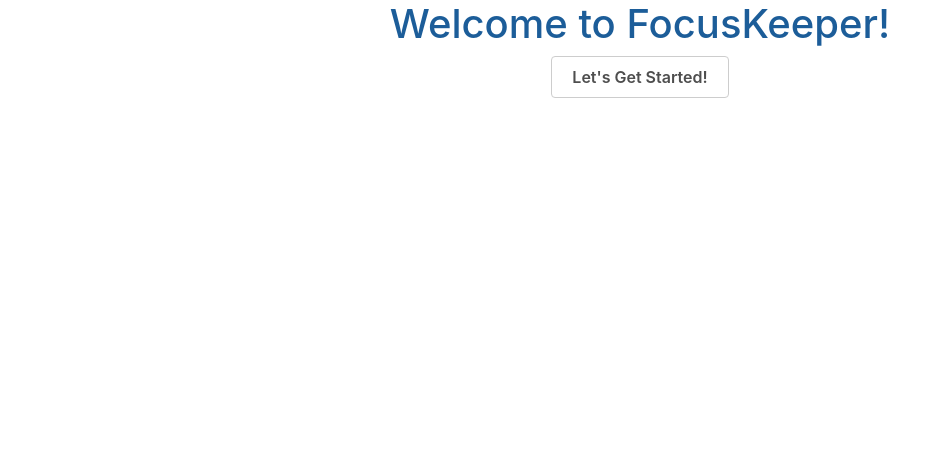
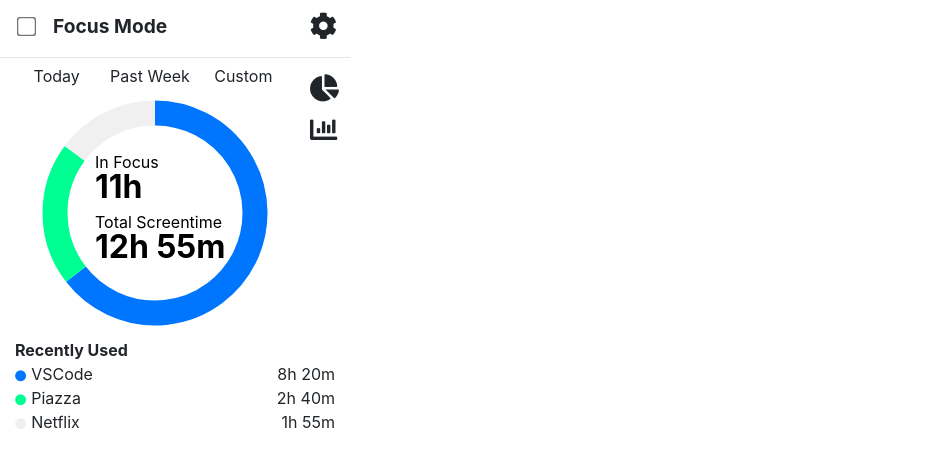
Before and after one commit to BlockAppDev/FocusKeeper, a React (Create React App) app in the folder static/: page / in a window 1280 px wide. Shown: the top 468 px of the page, without its empty margins (0-950 px from the left). Built offline with nearby package versions, Linux system fonts and the light colour scheme.

Commit message:
Finished unstyled home screen

```diff
--- a/static/package.json
+++ b/static/package.json
@@ -25,5 +25,8 @@
     "not dead",
     "not ie <= 11",
     "not op_mini all"
-  ]
+  ],
+  "devDependencies": {
+    "@fortawesome/fontawesome-free": "^5.8.1"
+  }
 }
--- a/static/src/Home.js
+++ b/static/src/Home.js
@@ -1,26 +1,177 @@
 import React, { Component } from 'react';
-
+import "./home.css";
+import "@fortawesome/fontawesome-free/css/all.css"
 
 class Home extends Component {
-
 	handleOnClick = () => {
 		console.log(this.props);
 		const { history } = this.props;
 		history.push('/menu');
-	}
+  }
+
   render() {
+    let data = [
+      {"seconds": 100 * 300, "focused": true, "name": "VSCode"},
+      {"seconds": 23 * 300, "focused": false, "name": "Netflix"},
+      {"seconds": 32 * 300, "focused": true, "name": "Piazza"}
+    ];
+
+    colorizeData(data);
+    sortData(data);
+
     return (
-      <div className="Home" class = "text-center">
+      <div id="home">
+        <div id="home-header">
+          <input type="checkbox" id="focus-box"></input>
+          <span id="focus-mode-text">Focus Mode</span>
+          <i className="fas fa-cog icon" id="settings-cog"></i>
+          <hr></hr>
+        </div>
+        <div id="icon-holder">
+          <i className="fas fa-chart-pie icon"></i>
+          <i className="fas fa-chart-bar icon"></i>
+        </div>
+        <div id="date-selector">
+          <span>Today</span>
+          <span>Past Week</span>
+          <span>Custom</span>
+        </div>
+        <div id="data-vis">
+          <div id="pie-chart-container">
+            { renderPieChart(250, 250, data) }
+          </div>
+        </div>
 
-        <h1> Welcome to FocusKeeper! </ h1>
-
-
-       <button class = "muted-button" onClick={this.handleOnClick} type="button">Let's Get Started!</button>
-
-
-      </ div>
+        <div id="recently-used">
+          <span id="recently-used-text">Recently Used</span>
+          { renderRecents(data) }
+        </div>
+      </div>
     )
   }
 }
 
+function renderRecents(data) {
+  let recents = [];
+
+  for(let item of data) {
+    recents.push(getRecentText(item));
+  }
+
+  return recents;
+}
+
+function getRecentText(item) {
+  return (
+    <span key={Math.random()} className="recent-items">
+      <i className="fas fa-circle" style={{color: item.color}} key={Math.random()}></i>
+      <span>{item.name}</span>
+      <span className="recent-items-time">{secondsToHours(item.seconds)}</span>
+    </span>)
+}
+
+function colorizeData(data) {
+  let colors = ["#00FF92", "#0076FF"];
+  for(let i = 0; i < data.length; i++) {
+    let item = data[i];
+    if(item.focused) {
+      data[i].color = colors.pop();
+    }
+    else {
+      data[i].color = "#F0F0F0"
+    }
+  }
+
+  return data;
+}
+
+function sortData(data) {
+  data.sort((a, b) => {
+    if(a.focused === b.focused) {
+      return b.seconds - a.seconds;
+    }
+    return b.seconds - a.seconds;
+  });
+}
+
+function polarToCartesian(centerX, centerY, radius, angleInDegrees) {
+  var angleInRadians = (angleInDegrees-90) * Math.PI / 180.0;
+
+  return {
+    x: centerX + (radius * Math.cos(angleInRadians)),
+    y: centerY + (radius * Math.sin(angleInRadians))
+  };
+}
+
+function describeArc(x, y, radius, startAngle, endAngle){
+
+  var start = polarToCartesian(x, y, radius, endAngle);
+  var end = polarToCartesian(x, y, radius, startAngle);
+
+  var largeArcFlag = endAngle - startAngle <= 180 ? "0" : "1";
+
+  var d = [
+      "M", start.x, start.y,
+      "A", radius, radius, 0, largeArcFlag, 0, end.x, end.y
+  ].join(" ");
+
+  return d;
+}
+
+function secondsToHours(seconds) {
+  let text = "";
+  let hours = Math.floor(seconds / 3600);
+  let minutes = Math.floor((seconds % 3600) / 60);
+  if(hours > 0) {
+    text += hours + "h ";
+  }
+  if(minutes > 0) {
+    text += minutes + "m";
+  }
+
+  return text;
+}
+
+function getCircle(diam, total, previous, item) {
+  let radius = diam / 2;
+  let stroke_width = diam / 10;
+
+  let degree_width = item.seconds / total * 360;
+
+  return [previous + degree_width, <path d={describeArc(radius, radius, radius - stroke_width, previous, previous + degree_width)} fill="none" strokeWidth={stroke_width} stroke={item.color} key={Math.random()}></path>]
+}
+
+function renderPieChart(height, width, data) {
+  let total_time = 0;
+  let total_focus = 0;
+
+  for(let item of data) {
+    total_time += item.seconds;
+    if(item.focused) {
+      total_focus += item.seconds;
+    }
+  }
+
+  let circles = [];
+  let previous = 0;
+  for(let item of data) {
+    let result = getCircle(height, total_time, previous, item);
+    previous = result[0];
+    circles.push(result[1]);
+  }
+
+  let start_y = 80;
+  let text_x = width / 2 - 60;
+  return (<div>
+    <svg height={height} width={width}>
+      {circles}
+      <text x={text_x} y={start_y}>In Focus</text>
+      <text x={text_x} y={start_y + 30} fontSize="2em" fontWeight="bold">{ secondsToHours(total_focus) }</text>
+
+      <text x={text_x} y={start_y + 60}>Total Screentime</text>
+      <text x={text_x} y={start_y + 90} fontSize="2em" fontWeight="bold">{ secondsToHours(total_time) }</text>
+    </svg>
+  </div>);
+}
+
 export default Home;
--- /dev/null
+++ b/static/src/home.css
@@ -0,0 +1,87 @@
+#home {
+    width: 350px;
+    height: 450px;
+    background-color: white;
+}
+
+#focus-box {
+    display: inline-block;
+    transform: scale(1.5);
+    margin: 20px 20px 5px 20px;
+}
+
+#focus-mode-text {
+    font-weight: bold;
+    font-size: 1.2em;
+}
+
+#icon-holder {
+    float: right;
+    margin-right: 11px;
+}
+
+.icon {
+    display: block !important;
+    font-size: 1.7em;
+    margin-bottom: 15px;
+    cursor: pointer;
+}
+
+.icon:hover {
+    color: #4A90E2;
+}
+
+#settings-cog {
+    float: right;
+    margin-top: 12px;
+    margin-right: 13px;
+    font-size: 1.7em;
+}
+
+#date-selector {
+    float: left;
+    margin-top: -10px;
+    margin-left: 10px;
+    width: 80%;
+    display: table;
+    table-layout: fixed;
+}
+
+#date-selector span {
+    display: table-cell;
+    text-align: center;
+}
+
+#data-vis * {
+    margin: auto;
+    left: 0;
+    right: 0;
+}
+
+#recently-used-text {
+    margin-left: 15px;
+    font-weight: bold;
+}
+
+#pie-chart-container {
+    margin: auto;
+    text-align: center;
+}
+
+.recent-items {
+    display: block;
+    margin-left: 15px;
+}
+
+.recent-items i {
+    font-size: 0.7em;
+}
+
+.recent-items span {
+    margin-left: 5px;
+}
+
+.recent-items-time {
+    margin-right: 15px;
+    float: right;
+}
--- a/static/src/index.js
+++ b/static/src/index.js
@@ -1,11 +1,11 @@
 import React from 'react';
 import ReactDOM from 'react-dom';
 import './index.css';
-import App from './App';
+import Home from './Home';
 import * as serviceWorker from './serviceWorker';
 import 'bootstrap/dist/css/bootstrap.min.css';
 
-ReactDOM.render(<App />, document.getElementById('root'));
+ReactDOM.render(<Home />, document.getElementById('root'));
 
 // If you want your app to work offline and load faster, you can change
 // unregister() to register() below. Note this comes with some pitfalls.
```
Also changed, not shown: 1 other file (tests, documents, lock files or other folders).
